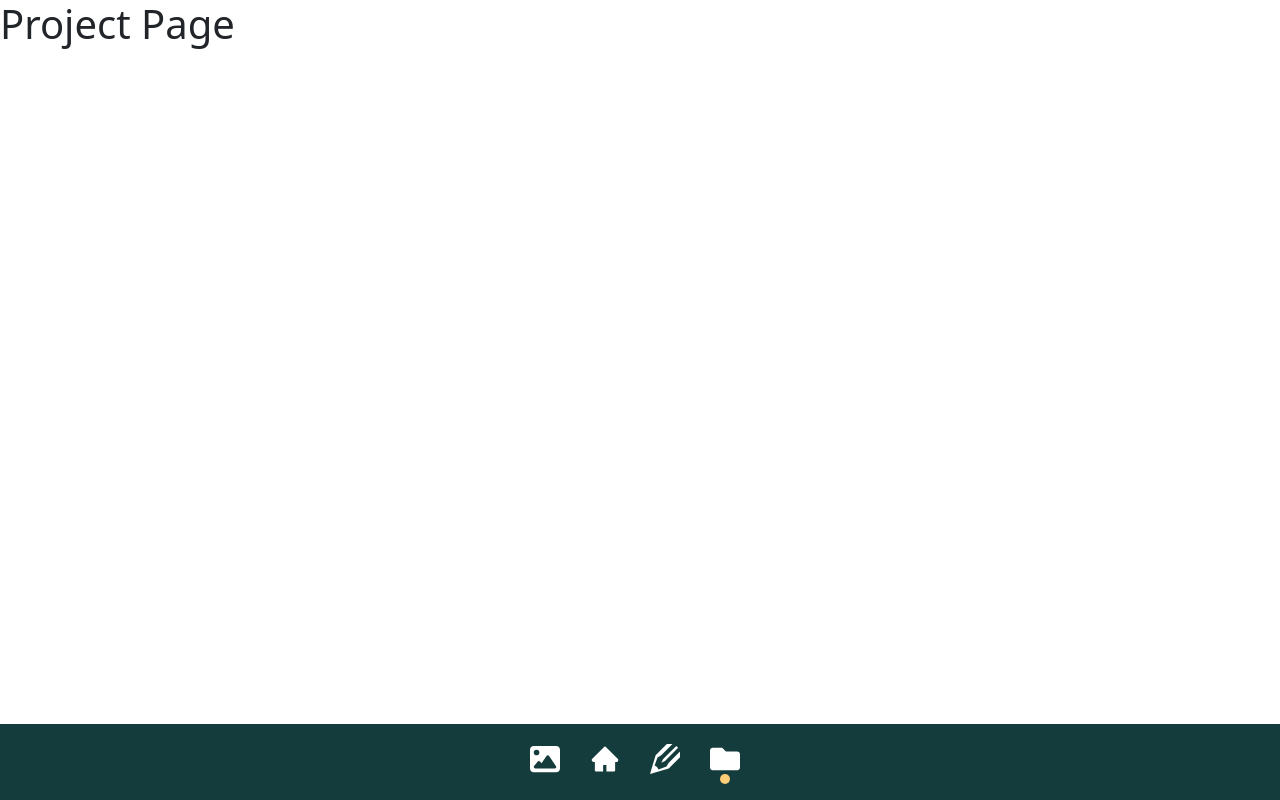
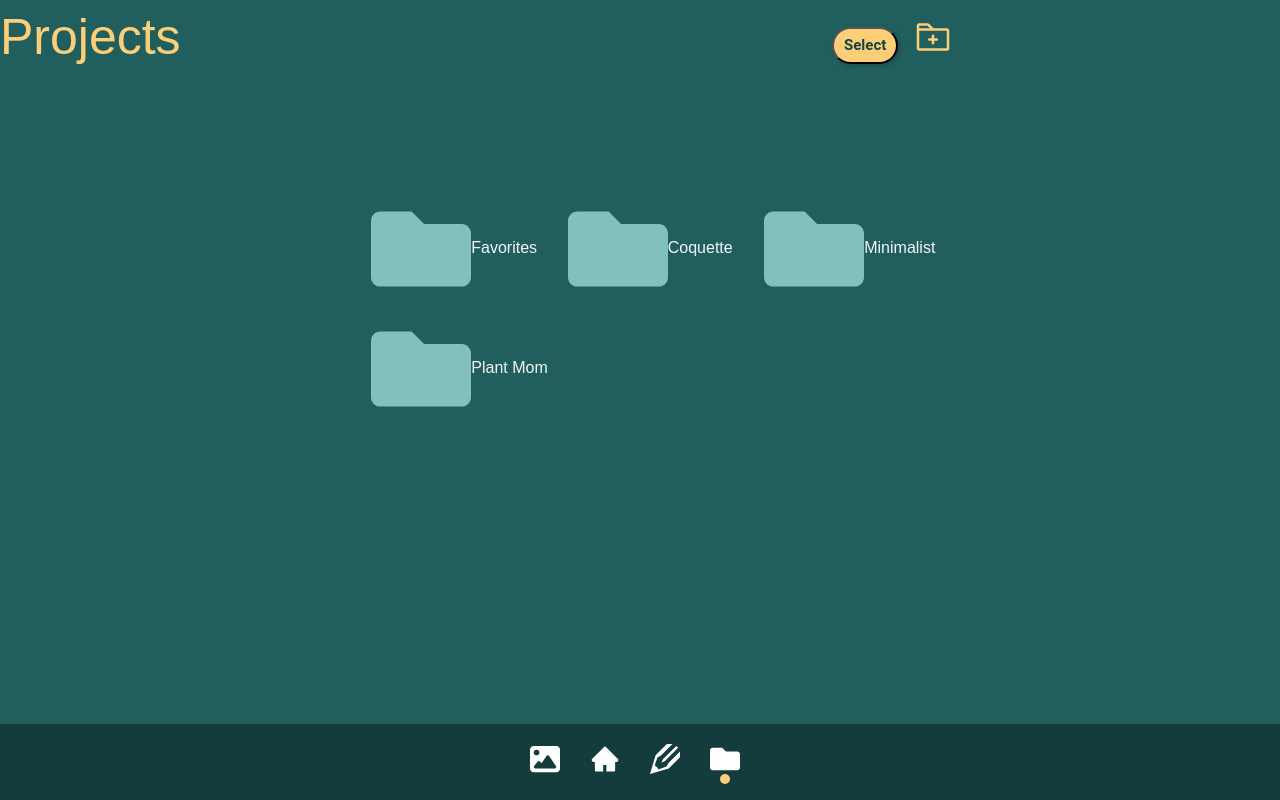
Before and after one commit to RudyCab/wallgenie, a React (Create React App) app: page /Projects in a window 1280 px wide. Built offline with nearby package versions, Linux system fonts and the light colour scheme.

Commit message:
commit changes

```diff
--- a/src/App.js
+++ b/src/App.js
@@ -10,7 +10,6 @@ import ProjectsPage from "./Projects/ProjectsPage.jsx";
 import "bootstrap/dist/css/bootstrap.min.css";
 import "./App.css";
 
-// import { IoIosArrowBack } from "react-icons/io";
 
 
 function App() {
--- /dev/null
+++ b/src/Gallery/GalleryPage.css
@@ -0,0 +1,23 @@
+.TopHeader {
+    color: #FDCE78;
+    padding-bottom: 10%;
+    font-family: 'Ramaraja', sans-serif;
+    font-size: 50px;
+}
+
+.buttonContainer {
+  margin-left: 65%;
+  margin-top: -95px;
+}
+
+.button {
+  background-color: #FDCE78;
+  color: #164343;
+  font-family: 'Roboto', sans-serif;
+  font-size: 15px;
+  border-radius: 90px;
+  padding: 5px 10px;
+  cursor: pointer;
+  transition: background-color 0.3s ease;
+  margin-right: 15px;
+}
--- a/src/Gallery/GalleryPage.jsx
+++ b/src/Gallery/GalleryPage.jsx
@@ -1,12 +1,32 @@
 import GalleryGrid from "../Components/GalleryGrid/GalleryGrid";
+import React, { useEffect } from 'react';
+import { MdAddPhotoAlternate } from "react-icons/md";
+import './GalleryPage.css';
+
 
 function GalleryPage() {
+  useEffect(() => {
+    document.body.style.backgroundColor = '#215F5F';
+    return () => {
+      document.body.style.backgroundColor = '';
+    };
+  }, []);
   return (
     <div>
-      <h1>Gallery Page</h1>
-      <GalleryGrid />
+      <div className='TopHeader'>
+        <div className="projectText">
+          <p>Gallery</p>
+        </div>
+        <div className="buttonContainer">
+          <button className="button">Select</button>
+            <MdAddPhotoAlternate size={40}/>
+        </div>
+      </div>
+      <GalleryGrid></GalleryGrid>
     </div>
+
+
   );
 }
-
+document.body.style.backgroundColor = '#f0f0f0';
 export default GalleryPage;
--- a/src/Home/HomePage.css
+++ b/src/Home/HomePage.css
@@ -1,9 +1,18 @@
 button {
+    position: relative;
     background-color: #FDCE78;
     color: #164343;
-    /* make button round */
-    /* make button text font */
-    /* make button text size */
-    /* position button */
-    align-items: center;
+    font-family: 'Roboto', sans-serif;
+    font-weight: bold;
+    border-radius: 90px;
+    box-shadow: 2px 2px 5px rgba(0, 0, 0, 0.2);
+    padding: 10px 20px;
+    cursor: pointer;
+    transition: background-color 0.3s ease;
+
 }
+
+.NewProjButt {
+    display: flex;
+    justify-content: center;
+}
--- a/src/Home/HomePage.jsx
+++ b/src/Home/HomePage.jsx
@@ -1,19 +1,25 @@
 // HomePage.js
-import React from 'react';
 import { Link } from 'react-router-dom';
 import "./HomePage.css";
+import React, { useEffect } from 'react';
+import logo from '../logo.png'; // Import the image file
 
 function HomePage() {
-  const newProjctClick = () => {
-    // Go to wall Editor page
-  };
+  useEffect(() => {
+    document.body.style.backgroundColor = '#215F5F';
+    return () => {
+      document.body.style.backgroundColor = '';
+    };
+  }, []);
 
   return (
     <div>
-      <h1>Home Page</h1>
-      <Link to="/WallEditor">
-        <button className="NewProjectButt">New Project</button>
-      </Link>
+      <img src={logo} alt="logo of name and genie lamp"/>
+      <div className='NewProjButt-'>
+        <Link to="/WallEditor">
+          <button className="button">New Project</button>
+        </Link>
+      </div>
     </div>
   );
 }
--- /dev/null
+++ b/src/Projects/ProjectPage.css
@@ -0,0 +1,46 @@
+.TopHeader {
+    color: #FDCE78;
+    padding-bottom: 10%;
+    font-family: 'Ramaraja', sans-serif;
+    font-size: 50px;
+}
+
+.buttonContainer {
+  margin-left: 65%;
+  margin-top: -95px;
+}
+
+.button {
+  background-color: #FDCE78;
+  color: #164343;
+  font-family: 'Roboto', sans-serif;
+  font-size: 15px;
+  border-radius: 90px;
+  padding: 5px 10px;
+  cursor: pointer;
+  transition: background-color 0.3s ease;
+  margin-right: 15px;
+}
+
+.grid-container {
+    display: flex;
+    justify-content: center;
+  }
+
+  .grid {
+    display: grid;
+    grid-template-columns: repeat(3, 1fr);
+    grid-gap: 20px;
+    /* grid-row-gap: 120px; */
+    list-style-type: none;
+  }
+
+  .grid li svg {
+    fill: #82BFBF;
+}
+
+  .grid li span {
+    margin-top: 10px;
+    font-family: 'Palanquin Dark', sans-serif;
+    color: whitesmoke;
+  }
--- a/src/Projects/ProjectsPage.jsx
+++ b/src/Projects/ProjectsPage.jsx
@@ -1,10 +1,40 @@
-import React from 'react';
+import React, { useEffect } from 'react';
+import './ProjectPage.css';
+
+import { FaFolder } from "react-icons/fa";
+import { PiFolderPlus } from "react-icons/pi";
 
 function ProjectPage() {
+  useEffect(() => {
+    document.body.style.backgroundColor = '#215F5F';
+    return () => {
+      document.body.style.backgroundColor = '';
+    };
+  }, []);
+
   return (
     <div>
-      <h1>Project Page</h1>
+      <div className='TopHeader'>
+        <div className="projectText">
+          <p>Projects</p>
+        </div>
+        <div className="buttonContainer">
+          <button className="button">Select</button>
+            <PiFolderPlus size={40}/>
+        </div>
+      </div>
+
+
+      <div className="grid-container">
+        <ul className="grid">
+          <li><FaFolder size={100}/><span>Favorites</span></li>
+          <li><FaFolder size={100}/><span>Coquette</span></li>
+          <li><FaFolder size={100}/><span>Minimalist</span></li>
+          <li><FaFolder size={100}/><span>Plant Mom</span></li>
+        </ul>
+       </div>
     </div>
+
   );
 }
 
```
Also changed, not shown: src/logo.png (added).
